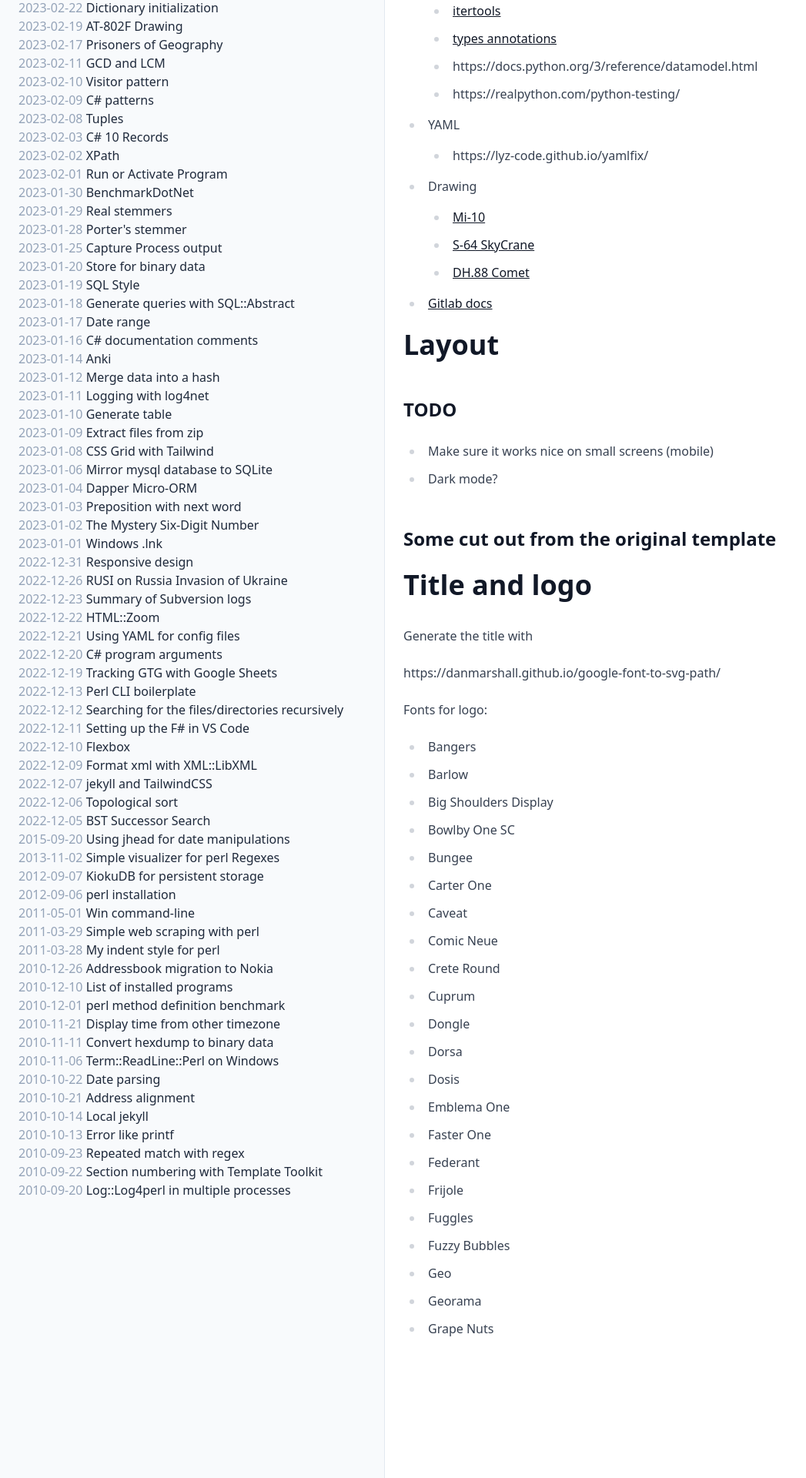
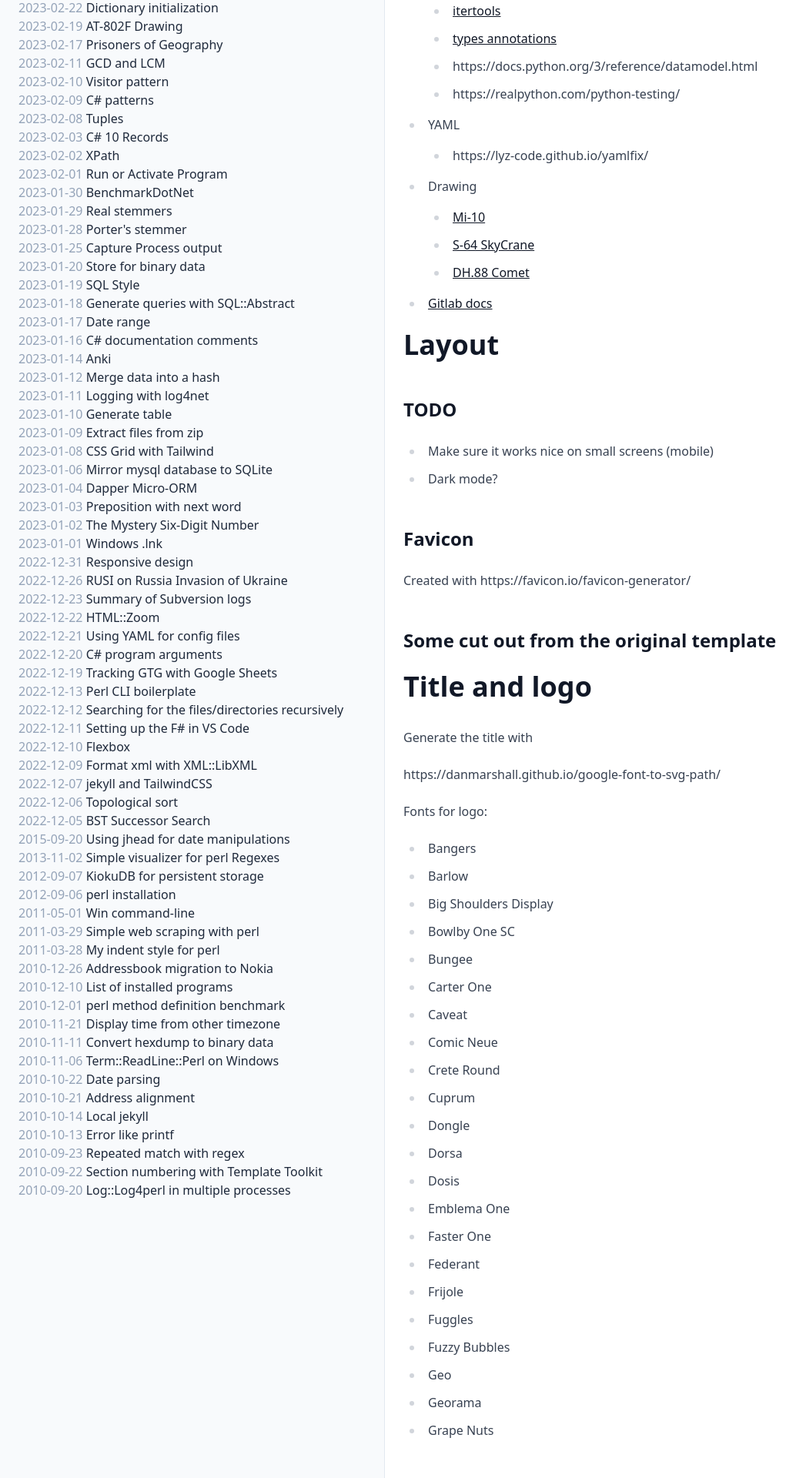
Before and after one commit to bvr/bvr.github.io, a Jekyll site: the page built from notes.md, in a window 1280 px wide. Shown: the part 1456-3376 px from the top of the page at 77% size, without its empty margins (0-1047 px from the left). Built offline with Jekyll 4.4.1, drawn with Linux system fonts in a browser that asks for light colours; our own code applies the rules of GitHub Pages for plain Markdown files.

Commit message:
Added favicon

```diff
--- a/_layouts/default.html
+++ b/_layouts/default.html
@@ -4,6 +4,10 @@
     <meta charset=utf-8>
     <title>bvr - {{ page.title }}</title>
     <meta name=viewport content="width=device-width,initial-scale=1">
+    <link rel="apple-touch-icon" sizes="180x180" href="/apple-touch-icon.png">
+    <link rel="icon" type="image/png" sizes="32x32" href="/favicon-32x32.png">
+    <link rel="icon" type="image/png" sizes="16x16" href="/favicon-16x16.png">
+    <link rel="manifest" href="/site.webmanifest">
     <link rel="stylesheet" href="/css/output.css">
     <meta name="author" content="Roman Hubáček">
     <link rel="alternate" type="application/rss+xml" href="/atom.xml" title="bvr">
--- a/notes.md
+++ b/notes.md
@@ -54,6 +54,10 @@
  - Make sure it works nice on small screens (mobile)
  - Dark mode?
 
+## Favicon
+
+Created with https://favicon.io/favicon-generator/
+
 ## Some cut out from the original template
 
 <div class="fixed bg-slate-700 bg-opacity-5 transition duration-200 ease-in-out inset-0 z-10 pointer-events-auto md:hidden left-0 top-0 w-full h-full hidden menu-overlay"></div>
```
Also changed, not shown: android-chrome-192x192.png (added), android-chrome-512x512.png (added), apple-touch-icon.png (added), favicon-16x16.png (added), favicon-32x32.png (added), favicon.ico (added), site.webmanifest (added).
